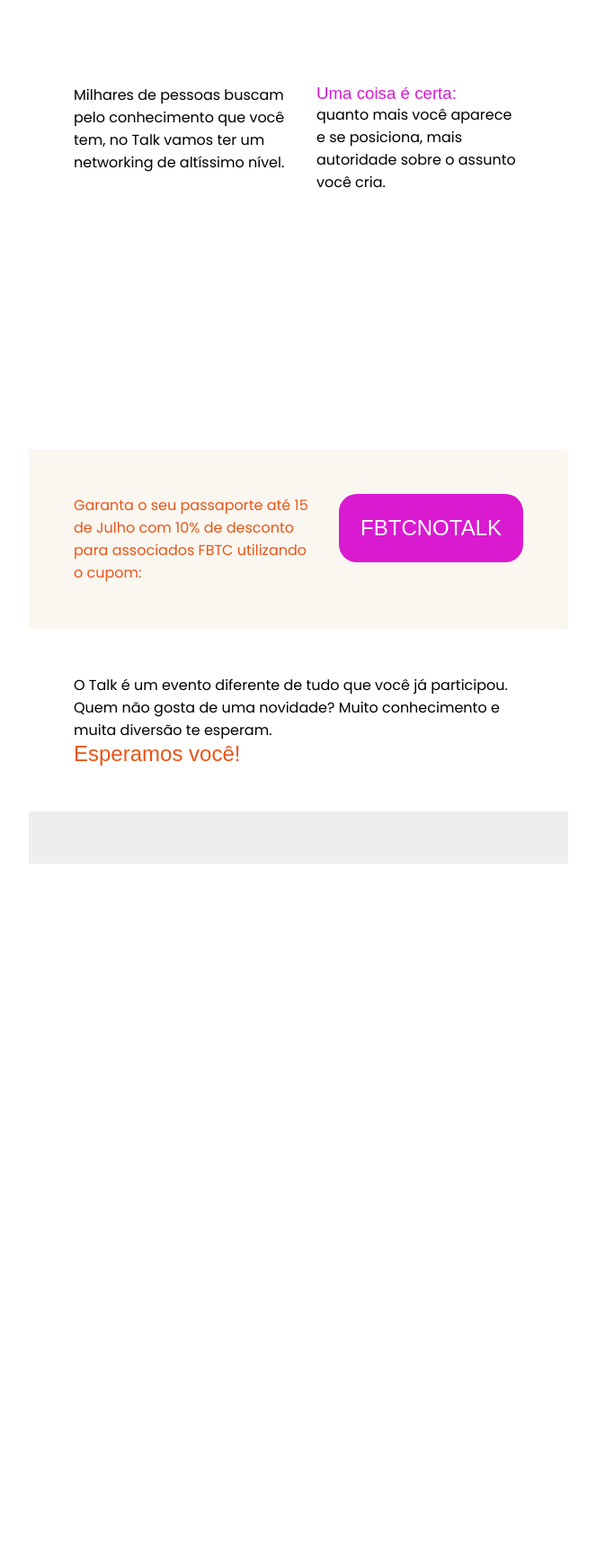
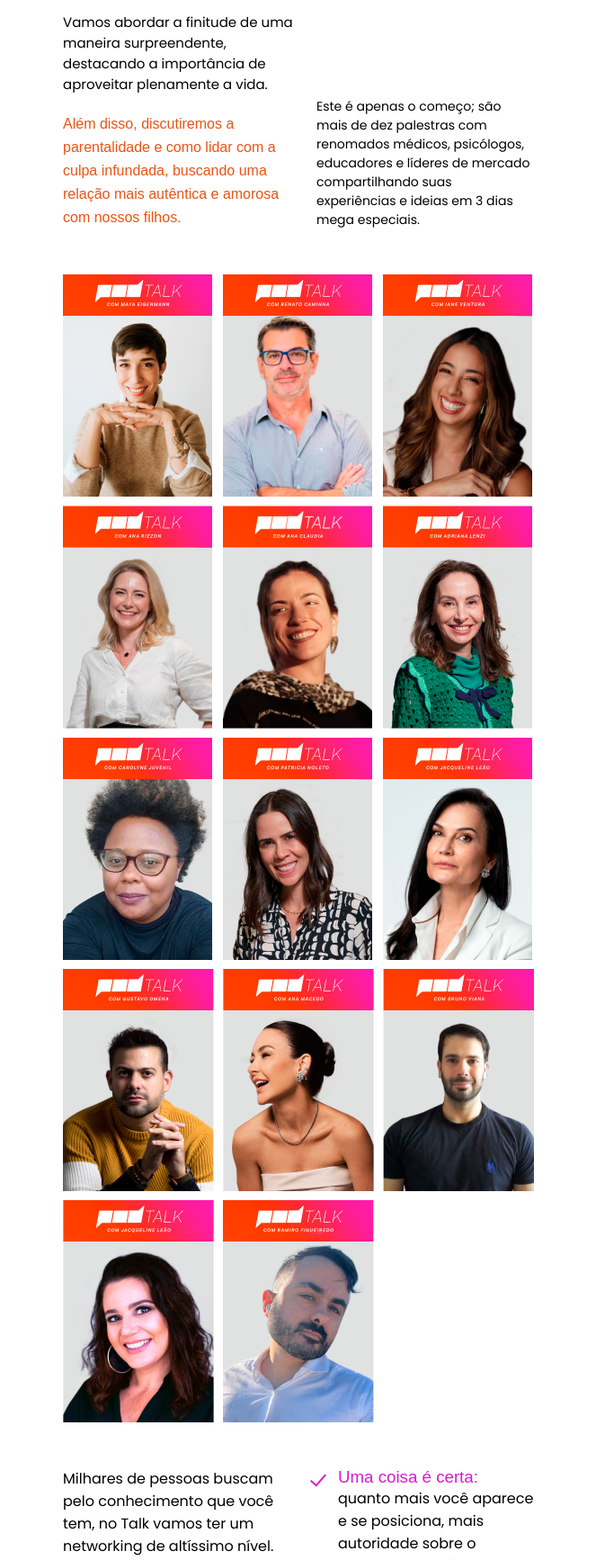
Before and after one commit to henrique-sobral/newsletter01, a plain HTML site: page index.html in a window 1280 px wide. Shown: the part 863-2597 px from the top of the page at 90% size, without its empty margins (308-971 px from the left). Before the commit the page ends 1823 px from the top, so only its background shows below. Drawn offline with Linux system fonts and the light colour scheme; the site is published under a folder, as on GitHub Pages, so addresses that start at the root find nothing; a web font is replaced by a local one.

Commit message:
Update index.html

```diff
--- a/index.html
+++ b/index.html
@@ -20,8 +20,8 @@
 <body>
     <table class="container" cellpadding="0" cellspacing="0" width="100%" style="width: 100%; max-width: 600px; margin: 0 auto; background-color: #ffffff; border-radius: 8px;">
         <tr>
-            <td class="header" style="text-align: left; padding: 0px; background-image: url(/talk/cupom.webp); color: #ffffff; background-size: cover; background-repeat: no-repeat; background-position: center;">
-                <img src="/talk/IMG-CABEÇALHO-1.png" alt="" style="width: 100%; height: auto; display: block;">
+            <td class="header" style="text-align: left; padding: 0px; background-image: url(./talk/cupom.webp); color: #ffffff; background-size: cover; background-repeat: no-repeat; background-position: center;">
+                <img src="./talk/IMG-CABEÇALHO-1.png" alt="" style="width: 100%; height: auto; display: block;">
                 <div style="padding: 50px;">
                     <h1 style="font-family: Poppins, sans-serif; ">Oie!</h1>
                     <p style="font-family: Poppins, sans-serif;">O evento mais humano e transformador do Brasil está te esperando.</p>
@@ -30,7 +30,7 @@
         </tr>
         <tr>
             <td class="content" style="display: grid; grid-template-columns: auto 1fr; background-color: #faf7f0; text-align: left; padding: 50px; gap: 10px 20px;">
-                <img src="/talk/compania.png" alt="" style="align-self: center; height: 40px;">
+                <img src="./talk/compania.png" alt="" style="align-self: center; height: 40px;">
                 <h2 style="font-family: 'Dela Gothic One', sans-serif; font-size: 24px; color: #d91ad0; font-weight: 500; line-height: 2.12rem;">Nossas "Talks" são um modelo de palestras mais curtas, mas repletas de conteúdo valioso.</h2>
                 <p style="grid-column: 2; font-size: 15px; font-family: Poppins, sans-serif;">Mais do que palestras, perspectivas inéditas sobre temas que te desafiam. Mais do que networking, conexões significativas que potencializam a sua carreira e os seus negócios. Mais do que um evento, um passo rumo ao reconhecimento que a psicologia merece.</p>
             </td>
@@ -46,20 +46,20 @@
         </tr>
         <tr>
             <td class="content-3" style="display: grid; grid-template-columns: 1fr 1fr 1fr; gap: 10px; padding: 0px 50px 0px;">
-                <img src="/talk/1.png" alt="">
-                <img src="/talk/2.png" alt="">
-                <img src="/talk/3.png" alt="">
-                <img src="/talk/4.png" alt="">
-                <img src="/talk/5.png" alt="">
-                <img src="/talk/6.png" alt="">
-                <img src="/talk/7.png" alt="">
-                <img src="/talk/8.png" alt="">
-                <img src="/talk/9.png" alt="">
-                <img src="/talk/10.png" alt="">
-                <img src="/talk/11.png" alt="">
-                <img src="/talk/12.png" alt="">
-                <img src="/talk/13.png" alt="">
-                <img src="/talk/14.png" alt="">
+                <img src="./talk/1.png" alt="">
+                <img src="./talk/2.png" alt="">
+                <img src="./talk/3.png" alt="">
+                <img src="./talk/4.png" alt="">
+                <img src="./talk/5.png" alt="">
+                <img src="./talk/6.png" alt="">
+                <img src="./talk/7.png" alt="">
+                <img src="./talk/8.png" alt="">
+                <img src="./talk/9.png" alt="">
+                <img src="./talk/10.png" alt="">
+                <img src="./talk/11.png" alt="">
+                <img src="./talk/12.png" alt="">
+                <img src="./talk/13.png" alt="">
+                <img src="./talk/14.png" alt="">
             </td>
         </tr>
         <tr>
@@ -68,7 +68,7 @@
                     <h3 style="font-weight: 400; font-size: 16px; font-family: Poppins, sans-serif;">Milhares de pessoas buscam pelo conhecimento que você tem, no Talk vamos ter um networking de altíssimo nível.</h3>
                 </div>
                 <div class="container-4-2st-div" style="display: grid; grid-template-columns: auto 1fr;">
-                    <img src="/talk/verificado.svg" alt="" style="padding: 5px 10px 10px 10px;">
+                    <img src="./talk/verificado.svg" alt="" style="padding: 5px 10px 10px 10px;">
                     <div style="">
                         <h3 style="font-family: 'Dela Gothic One', sans-serif; color: #d91ad0; font-weight: 400;">Uma coisa é certa:</h3>
                         <p style="color: #000;font-family: Poppins, sans-serif;">quanto mais você aparece e se posiciona, mais autoridade sobre o assunto você cria.</p>
@@ -77,7 +77,7 @@
             </td>
         </tr>
         <tr>
-            <td class="container-5" style="background-image: url(/talk/CUPOM.png); background-repeat: no-repeat; background-size: cover; background-position: center; padding: 50px; display: flex; flex-direction: column; gap: 20px;">
+            <td class="container-5" style="background-image: url(./talk/CUPOM.png); background-repeat: no-repeat; background-size: cover; background-position: center; padding: 50px; display: flex; flex-direction: column; gap: 20px;">
                 <h2 style="font-family: 'Dela Gothic One', sans-serif; font-weight: 400; color: #ffffff; text-align: end; font-size: 32px; line-height: 2rem; margin: 0;">Garanta o seu<br> passaporte</h2>
                 <p style="text-align: end; color: #ffffff;font-family: Poppins, sans-serif;">29, 30 e 31 de Agosto<br>
                     Maceió, Alagoas</p>
@@ -101,17 +101,17 @@
             <td class="footer" style="display: flex; justify-content: space-between; background-color: #eeeeee; padding: 20px;">
                 <div style="display: flex; gap: 10px;">
                     <a href="https://www.instagram.com/insere.psi/" target="_blank">
-                        <img src="/talk/instagram.svg" alt="">
+                        <img src="./talk/instagram.svg" alt="">
                     </a>
                     <a href="https://www.facebook.com/inserepsi" target="_blank">
-                        <img src="/talk/facebook.svg" alt="">
+                        <img src="./talk/facebook.svg" alt="">
                     </a>
                     <a href="https://www.youtube.com/@inserepsicologiaeeducacao/featured" target="_blank">
-                        <img src="/talk/youtube.svg" alt="">
+                        <img src="./talk/youtube.svg" alt="">
                     </a>
                 </div>
                 <a href="https://inserepsi.com.br/" target="_blank">
-                    <img src="/talk/logo.png" alt="">
+                    <img src="./talk/logo.png" alt="">
                 </a>
             </td>
         </tr>
```
